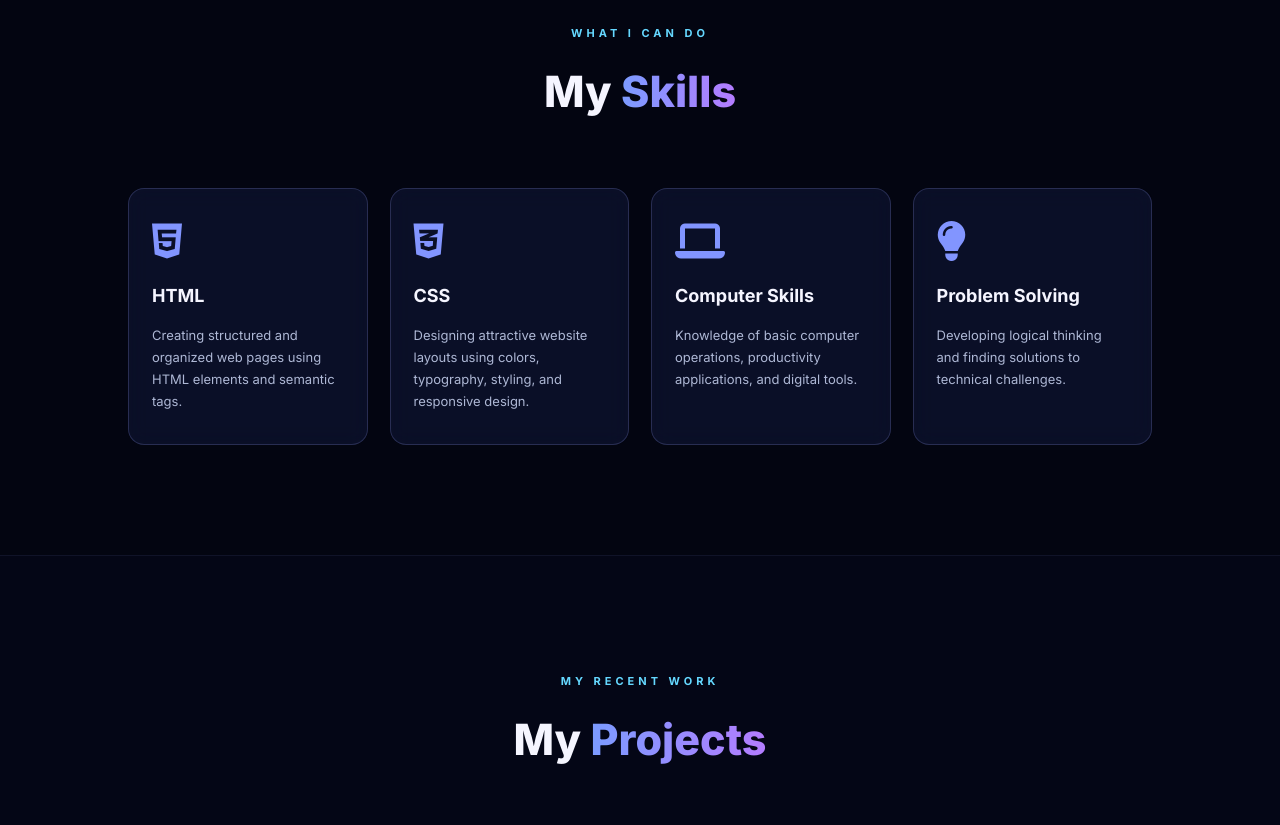
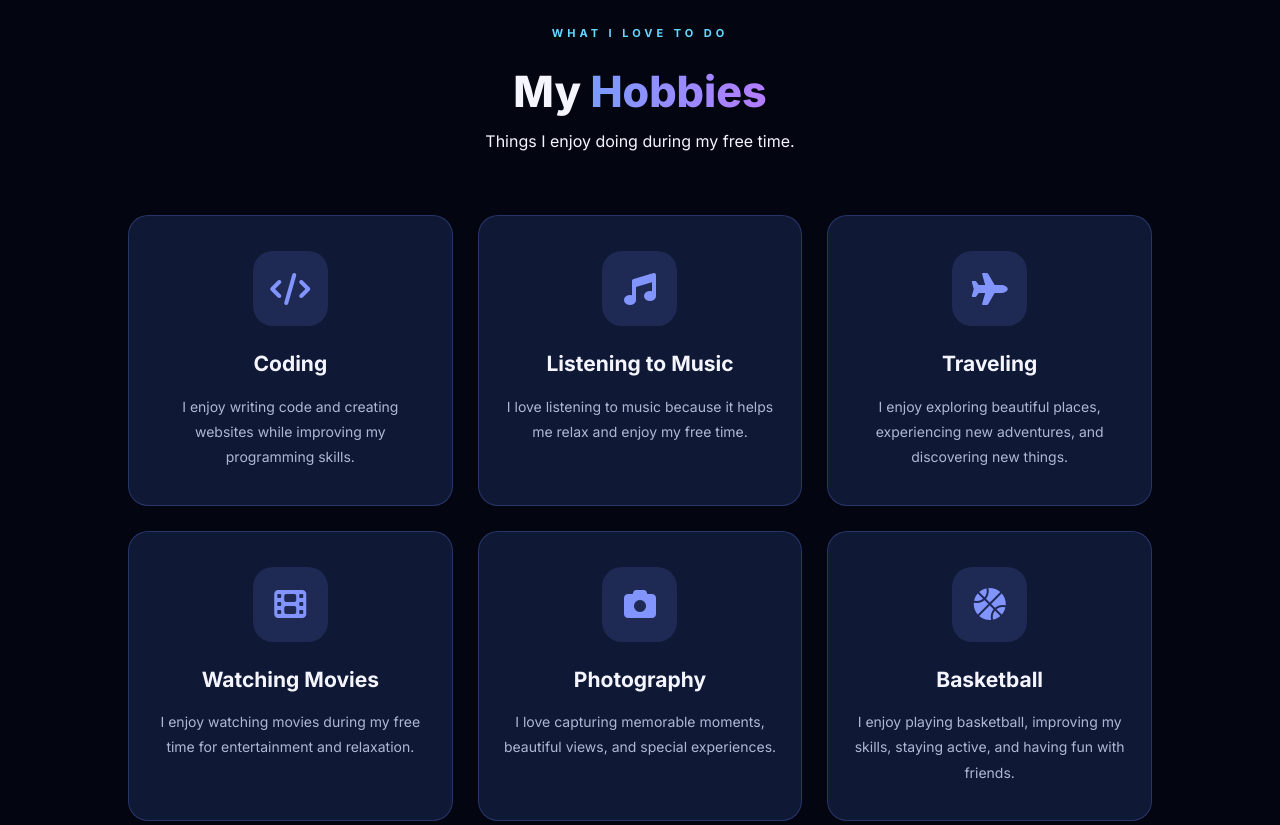
Before and after one commit to molinesmariel62-blip/MOLINES-PROJECT-1, a plain HTML site: page index.html in a window 1280 px wide. Shown: the part 1860-2685 px from the top of the page. Drawn offline with Linux system fonts and the light colour scheme.

Commit message:
new index

```diff
--- a/index.html
+++ b/index.html
@@ -155,6 +155,73 @@
 
 </section>
 
+<!-- Hobbies Section -->
+<section id="hobbies" class="section">
+
+    <div class="section-heading">
+        <span>WHAT I LOVE TO DO</span>
+        <h1>My <span>Hobbies</span></h1>
+        <p>Things I enjoy doing during my free time.</p>
+    </div>
+
+    <div class="hobbies-wrapper">
+
+        <!-- Hobby 1 -->
+        <div class="hobby-card">
+            <div class="hobby-icon">
+                <i class="fas fa-code"></i>
+            </div>
+            <h2>Coding</h2>
+            <p>I enjoy writing code and creating websites while improving my programming skills.</p>
+        </div>
+
+        <!-- Hobby 2 -->
+        <div class="hobby-card">
+            <div class="hobby-icon">
+                <i class="fas fa-music"></i>
+            </div>
+            <h2>Listening to Music</h2>
+            <p>I love listening to music because it helps me relax and enjoy my free time.</p>
+        </div>
+
+        <!-- Hobby 3 -->
+        <div class="hobby-card">
+            <div class="hobby-icon">
+                <i class="fas fa-plane"></i>
+            </div>
+            <h2>Traveling</h2>
+            <p>I enjoy exploring beautiful places, experiencing new adventures, and discovering new things.</p>
+        </div>
+
+        <!-- Hobby 4 -->
+        <div class="hobby-card">
+            <div class="hobby-icon">
+                <i class="fas fa-film"></i>
+            </div>
+            <h2>Watching Movies</h2>
+            <p>I enjoy watching movies during my free time for entertainment and relaxation.</p>
+        </div>
+
+        <!-- Hobby 5 -->
+        <div class="hobby-card">
+            <div class="hobby-icon">
+                <i class="fas fa-camera"></i>
+            </div>
+            <h2>Photography</h2>
+            <p>I love capturing memorable moments, beautiful views, and special experiences.</p>
+        </div>
+
+       <!-- Hobby 6 -->
+<div class="hobby-card">
+    <div class="hobby-icon">
+        <i class="fas fa-basketball-ball"></i>
+    </div>
+    <h2>Basketball</h2>
+    <p>I enjoy playing basketball, improving my skills, staying active, and having fun with friends.</p>
+</div>
+
+</section>
+
 
     <!-- Skills Section -->
     <section id="skills" class="section">
```
